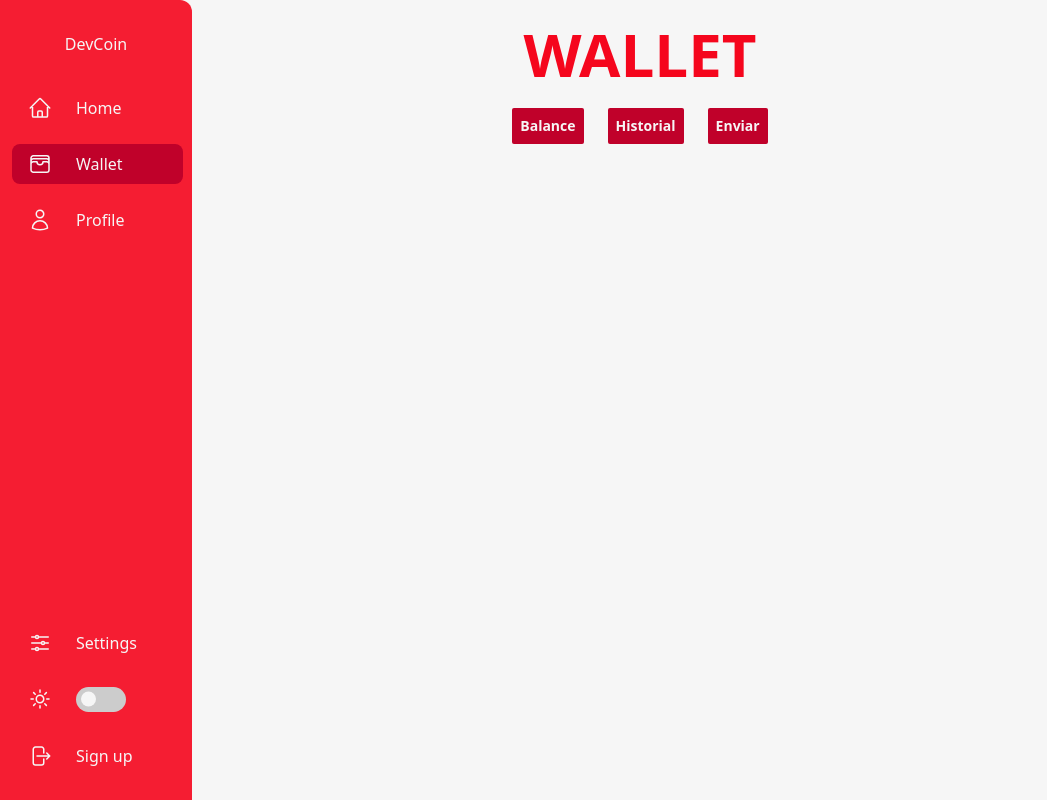
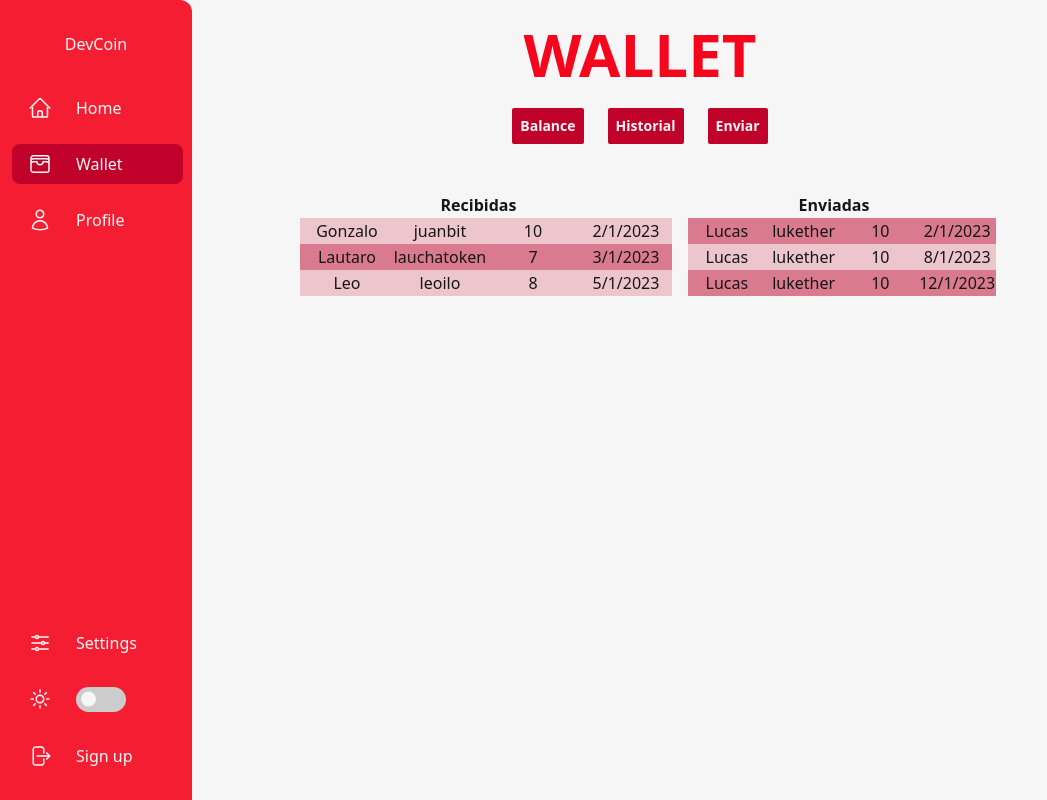
Before and after one commit to lautaroRocha/devCoin-front, a React (Vite) app: page /wallet in a window 1280 px wide. Both pictures are taken after a click on the item "Historial". Shown: the whole page, without its empty margins (0-1047 px from the left). Built offline with nearby package versions, Linux system fonts and the light colour scheme.

Commit message:
History component added

```diff
--- /dev/null
+++ b/src/components/History/History.jsx
@@ -0,0 +1,56 @@
+import React, {useState} from 'react';
+
+
+///estos dos despues se cambian por datoas reales de la API
+const MOCK_TRANSACTION_SENT = [{transactionId: 456, date: "2/1/2023", from : "Lucas", to : "David", token : "lukether", amount : 10}, {transactionId: 454, date: "8/1/2023", from : "Lucas", to : "David", token : "lukether", amount : 10}, {transactionId: 452, date: "12/1/2023", from : "Lucas", to : "David", token : "lukether", amount : 10}]
+
+const MOCK_TRANSACTION_RECEIVED = [{transactionId: 456, date: "2/1/2023", from : "Gonzalo", to : "Lucas", token : "juanbit", amount : 10}, {transactionId: 457, date: "3/1/2023", from : "Lautaro", to : "Lucas", token : "lauchatoken", amount :7}, {transactionId: 459, date: "5/1/2023", from : "Leo", to : "Lucas", token : "leoilo", amount : 8}]
+
+const History = () => {
+
+    const [transactionsByUser, setTransactionsByUser] = useState(MOCK_TRANSACTION_SENT)
+    const [transactionsToUser, setTransactionsToUser] = useState(MOCK_TRANSACTION_RECEIVED)
+
+
+    return (
+        <div className='flex flex-col h-screen items-center  w-10/12 m-auto mt-5 lg:w-10/12 lg:mr-auto lg:ml-45 lg:flex-row lg:items-start lg:mt-12'>
+        <table>
+            <tr>
+                <th>Recibidas</th>
+            </tr>
+        <tbody>
+            {transactionsToUser.map( (trans) => {
+                return(
+                    <tr class="odd:bg-secondary/20 even:bg-secondary/50 w-auto grid grid-cols-4 place-items-center	text-center ml-4">
+                    <td>{trans.from}</td>
+                    <td>{trans.token}</td>
+                    <td>{trans.amount}</td>
+                    <td>{trans.date}</td>
+                </tr>
+                )
+            })}
+        </tbody>
+        </table>
+
+        <table className='mt-5 lg:mt-0'>
+        <tbody>
+            <tr>
+            <th>Enviadas</th>
+            </tr>
+            {transactionsByUser.map( (trans) => {
+                return(
+                    <tr class="odd:bg-secondary/20 even:bg-secondary/50 w-auto grid grid-cols-4 text-center ml-4 place-items-center	 ">
+                    <td>{trans.from}</td>
+                    <td>{trans.token}</td>
+                    <td>{trans.amount}</td>
+                    <td>{trans.date}</td>
+                </tr>
+                )
+            })}
+        </tbody>
+        </table>
+        </div>
+    );
+}
+
+export default History;
--- a/src/components/Walllet/Wallet.jsx
+++ b/src/components/Walllet/Wallet.jsx
@@ -1,12 +1,11 @@
 import React, {useState} from 'react';
 
-import {Balance} from '../../components'
+import {Balance, History} from '../../components'
 
 const Wallet = () => {
 
     const [selectedView, setSelectedView] = useState('Balance')
-    const [transactionsByUser, setTransactionsByUser] = useState([])
-    const [transactionsToUser, setTransactionsToUser] = useState([])
+
 
     function setView(e){
         setSelectedView(e.target.textContent)
@@ -17,14 +16,17 @@ const Wallet = () => {
         case 'Balance':
             view = <Balance />
             break;
+        case 'Historial':
+            view = <History />
+            break;
     }
     return (
         <div className='flex flex-col h-screen items-center  w-11/12 ml-auto lg:w-8/12 lg:mr-auto lg:ml-45'>
         <h1 className='mt-6 text-6xl text-primary font-bold'>WALLET</h1>
             <ul className='flex gap-6 text-white  text-sm font-bold mt-6'>
-                <li className='bg-secondary dark:bg-secodary/90 p-2 rounded-sm' onClick={setView}>Balance</li>
-                <li className='bg-secondary dark:bg-secodary/90 p-2 rounded-sm' onClick={setView}>Historial</li>
-                <li className='bg-secondary dark:bg-secodary/90 p-2 rounded-sm' onClick={setView}>Enviar </li>
+                <li className='bg-secondary dark:bg-secodary/90 p-2 rounded-sm hover:cursor-pointer' onClick={setView}>Balance</li>
+                <li className='bg-secondary dark:bg-secodary/90 p-2 rounded-sm hover:cursor-pointer' onClick={setView}>Historial</li>
+                <li className='bg-secondary dark:bg-secodary/90 p-2 rounded-sm hover:cursor-pointer' onClick={setView}>Enviar </li>
             </ul>
             {view}
         </div>
--- a/src/components/index.jsx
+++ b/src/components/index.jsx
@@ -5,3 +5,4 @@ export { default as MinBalance} from './MinBalance/MinBalance'
 export {default as Balance} from "./Balance/Balance"
 export {default as Navbar} from "./Navbar/Navbar"
 export {default as MinCoin} from "./MinCoin/MinCoin"
+export {default as History} from "./History/History"
```
